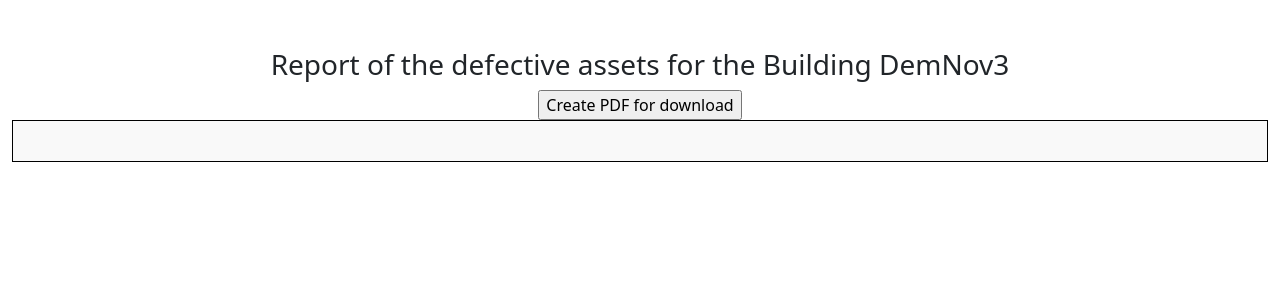
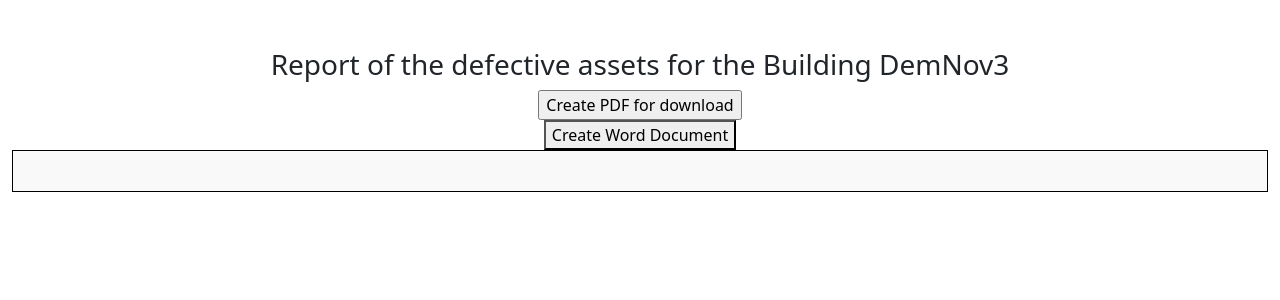
Before and after one commit to keithmccaffery/NovFire, a Flask app: page /report in a window 1280 px wide; the page is wider, and only the part inside the window is pictured. Shown: the part 90-390 px from the top of that part. Run offline with Flask 3, Linux system fonts and the light colour scheme; a user stored in the database is signed in; data that the repository does not hold is empty; parts of the project's set-up code (start-up, migrations or seed data) failed here and were passed over; some libraries are stand-ins or nearby versions.

Commit message:
Add functionality to generate Word document reports alongside PDF reports

```diff
--- a/MarchFire/app.py
+++ b/MarchFire/app.py
@@ -685,8 +685,73 @@ def create_pdf():
 
     return response
 
+from docx import Document
+from docx.shared import Inches
+import requests
+
+from flask import send_file
+
+@app.route("/create_word", methods=["POST"])
+@login_required
+def create_word():
+    user_id = session["user_id"]
+    document_path = create_word_report(user_id)
+    return send_file(document_path, as_attachment=True)
+
+def create_word_report(user_id):
+    # Query the database to get the results and images
+    results = db.execute("""
+        SELECT results.*, images.image_url
+        FROM results
+        LEFT JOIN images ON results.id = images.result_id
+        WHERE results.user_id = :user_id
+        ORDER BY results.timestamp DESC
+        LIMIT 10
+        """,
+        user_id=user_id
+    )
+
+    # Group results by result_id, each result will have a list of image_urls
+    grouped_results = {}
+    for result in results:
+        if result['id'] not in grouped_results:
+            grouped_results[result['id']] = result
+            grouped_results[result['id']]['image_urls'] = []
+        grouped_results[result['id']]['image_urls'].append(result['image_url'])
+
+    # Create a new Word document
+    document = Document()
+    document.add_heading('Inspection Report', 0)
+
+    # Add the results to the document
+    for result_id, result in grouped_results.items():
+        keys = ['asset', 'fault_id', 'fault', 'remedy', 'comment']
+        for key in keys:
+            text = f"{key.capitalize()}: {result[key]}"
+            document.add_paragraph(text)
+        document.add_paragraph('')
+
+        # Handle image URLs
+        image_urls = result.get('image_urls', [])
+        for image_url in image_urls:
+            if image_url:
+                print(f"Processing image URL: {image_url}")  # Log the image URL
+                try:
+                    response = requests.get(image_url, stream=True)
+                    if response.status_code == 200:
+                        image_path = f"temp_image_{result_id}.jpg"
+                        with open(image_path, 'wb') as f:
+                            for chunk in response.iter_content(1024):
+                                f.write(chunk)
+                        document.add_picture(image_path, width=Inches(4))
+                        document.add_paragraph('')
+                except Exception as e:
+                    print(f"Error processing image URL {image_url}: {e}")
+
+    # Save the document
+    document_path = f"inspection_report_{user_id}.docx"
+    document.save(document_path)
+    return document_path
+
 if __name__ == '__main__':
-    app.run(debug=True, port=5000, use_reloader=False)
-
-#if __name__ == '__main__':
-#   app.run()
+   app.run()
--- a/MarchFire/templates/report.html
+++ b/MarchFire/templates/report.html
@@ -8,6 +8,11 @@
 <form action="/create_pdf" method="post">
     <input type="submit" value="Create PDF for download">
 </form>
+<!-- New button to create Word document -->
+<form action="/create_word" method="post">
+    <button type="submit">Create Word Document</button>
+</form>
+
 <div class="content-box">
     {% for result in results %}
     <h4>{{result.asset}}</h4>
```
Also changed, not shown: MarchFire/temp_image_78.jpg (added), MarchFire/temp_image_79.jpg (added), MarchFire/temp_image_80.jpg (added), MarchFire/temp_image_81.jpg (added), MarchFire/temp_image_82.jpg (added), 2 other files.
